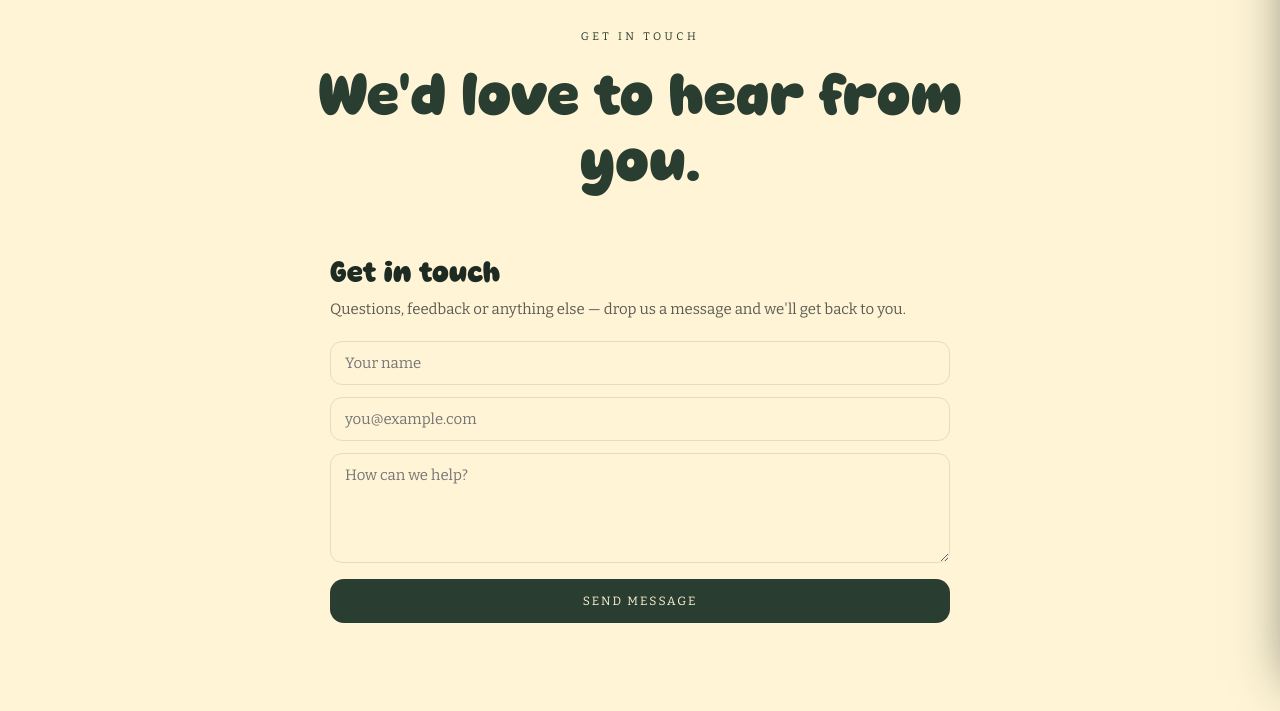
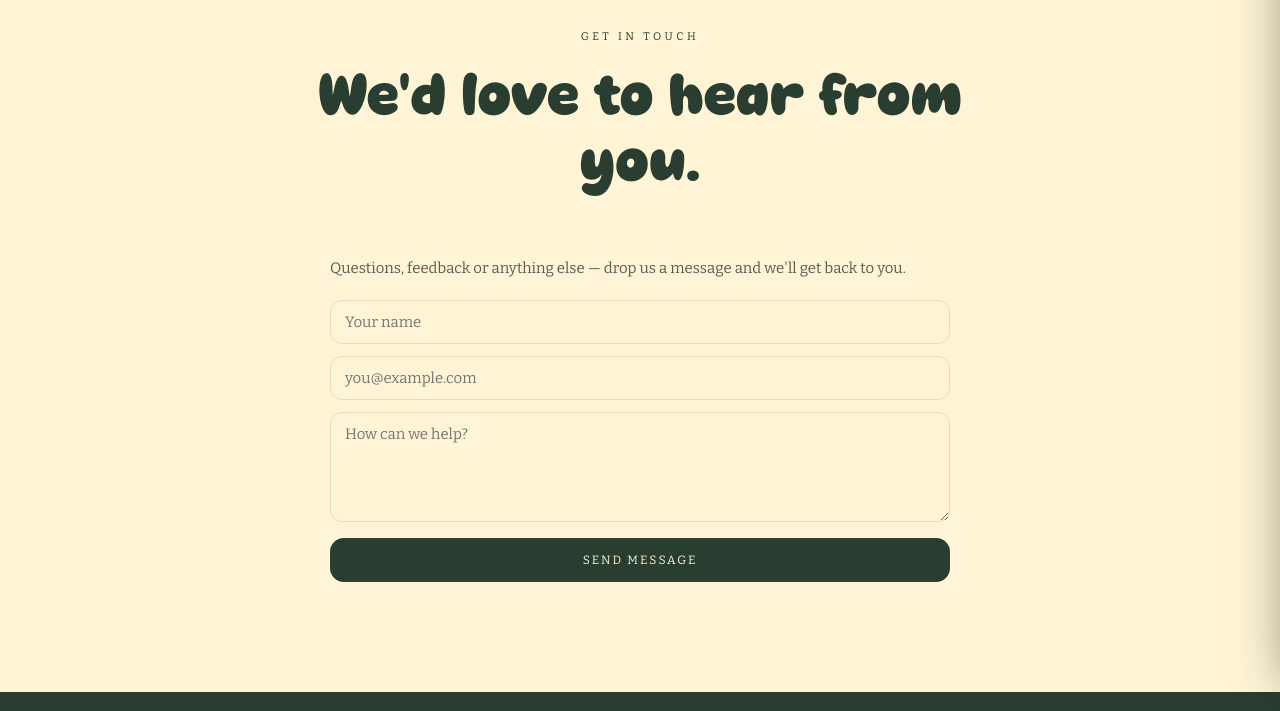
Before and after one commit to Shun024/sancha-matcha-website, a plain HTML site: page contact/index.html in a window 1280 px wide. Shown: the part 89-800 px from the top of the page. Drawn offline with Linux system fonts and the light colour scheme.

Commit message:
Contact page: drop redundant inner heading (section head already says it)
Co-Authored-By: Claude Opus 4.8 (1M context) <noreply@anthropic.com>

```diff
--- a/contact/index.html
+++ b/contact/index.html
@@ -51,7 +51,6 @@
     </div>
     <div class="visit-grid visit-solo">
       <div class="contact-block">
-        <h3 class="contact-h">Get in touch</h3>
         <p class="contact-sub">Questions, feedback or anything else — drop us a message and we'll get back to you.</p>
         <form class="contact-form" onsubmit="return handleContact(event)" novalidate>
           <input name="Name" placeholder="Your name" aria-label="Your name" autocomplete="name" required>
```
